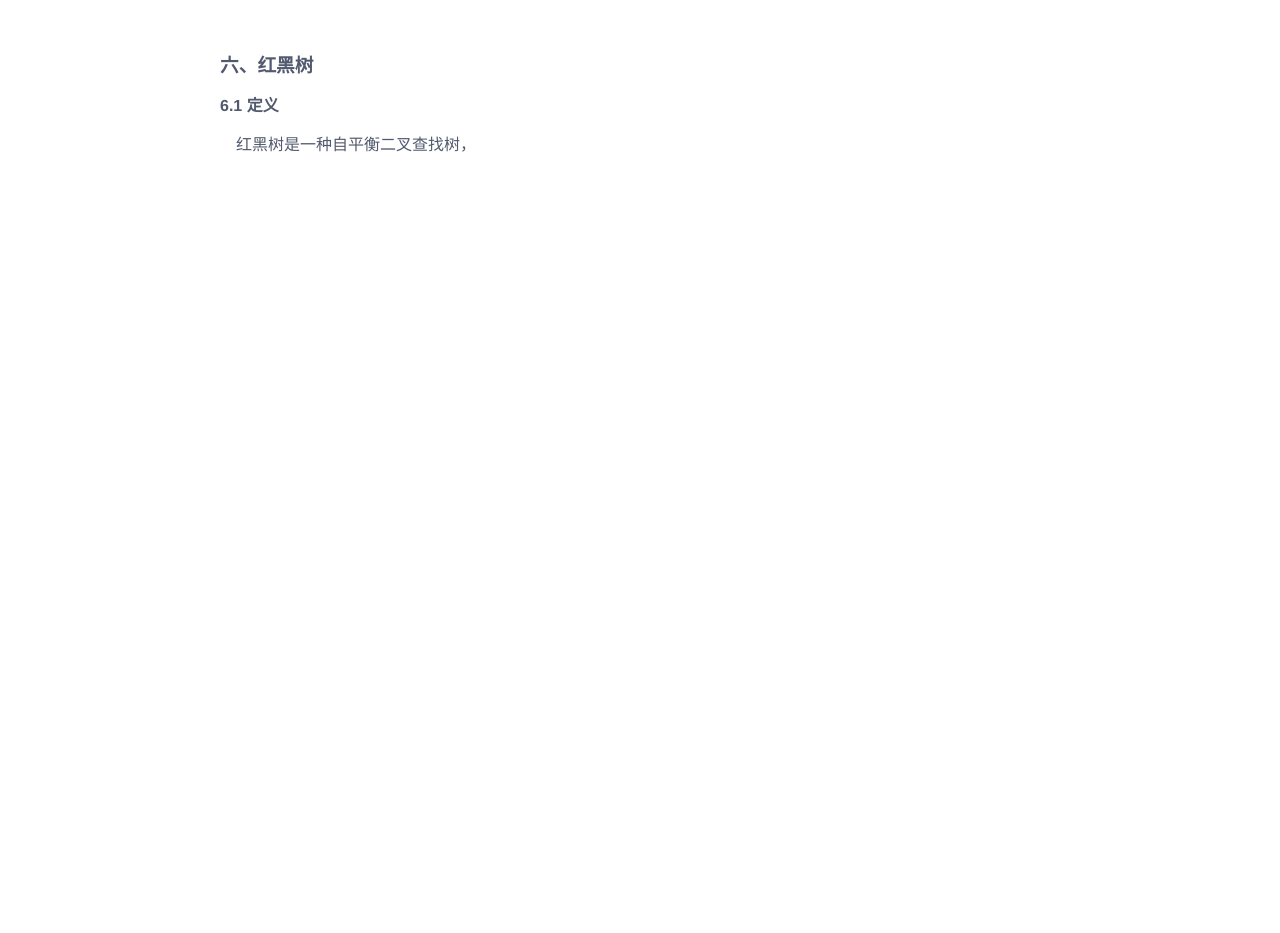
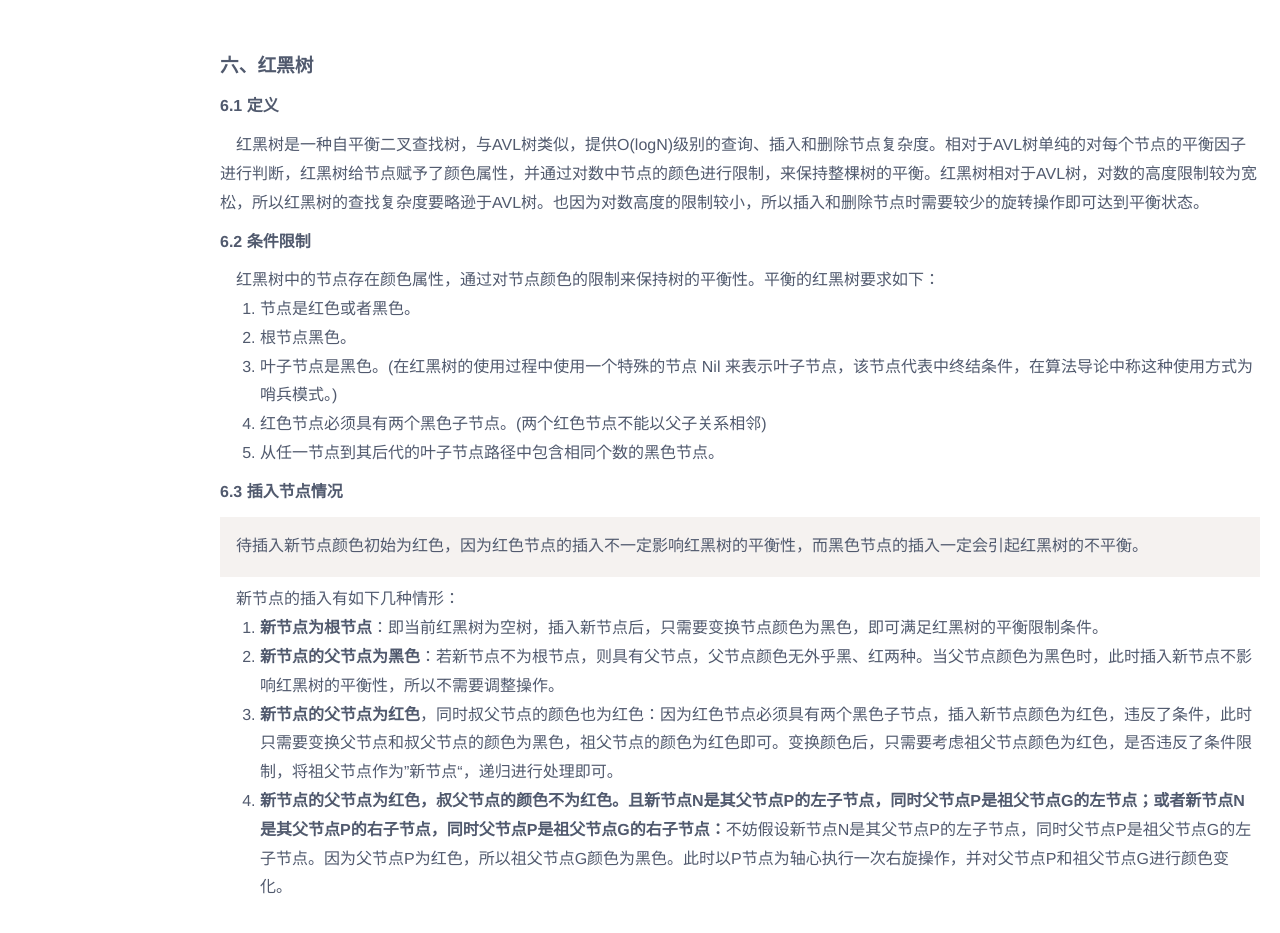
Before and after one commit to lixaviers/suyan-ms, a Vue app: page /#/structure in a window 1280 px wide. Shown: the part 2760-3693 px from the top of the page. Before the commit the page ends 3026 px from the top, so only its background shows below. Built offline with nearby package versions, Linux system fonts and the light colour scheme.

Commit message:
feat:page

```diff
--- a/src/views/page/structure.vue
+++ b/src/views/page/structure.vue
@@ -72,7 +72,28 @@
 <p>&nbsp;</p>
 <h3>六、红黑树</h3>
 <h4>6.1 定义</h4>
-<p>红黑树是一种自平衡二叉查找树，</p>
+<p>红黑树是一种自平衡二叉查找树，与AVL树类似，提供O(logN)级别的查询、插入和删除节点复杂度。相对于AVL树单纯的对每个节点的平衡因子进行判断，红黑树给节点赋予了颜色属性，并通过对数中节点的颜色进行限制，来保持整棵树的平衡。红黑树相对于AVL树，对数的高度限制较为宽松，所以红黑树的查找复杂度要略逊于AVL树。也因为对数高度的限制较小，所以插入和删除节点时需要较少的旋转操作即可达到平衡状态。</p>
+<h4>6.2 条件限制</h4>
+<p>红黑树中的节点存在颜色属性，通过对节点颜色的限制来保持树的平衡性。平衡的红黑树要求如下：</p>
+<ol>
+<li>节点是红色或者黑色。</li>
+<li>根节点黑色。</li>
+<li>叶子节点是黑色。(在红黑树的使用过程中使用一个特殊的节点 Nil 来表示叶子节点，该节点代表中终结条件，在算法导论中称这种使用方式为哨兵模式。)</li>
+<li>红色节点必须具有两个黑色子节点。(两个红色节点不能以父子关系相邻)</li>
+<li>从任一节点到其后代的叶子节点路径中包含相同个数的黑色节点。</li>
+</ol>
+<h4>6.3 插入节点情况</h4>
+<pre class="language-markup"><code>待插入新节点颜色初始为红色，因为红色节点的插入不一定影响红黑树的平衡性，而黑色节点的插入一定会引起红黑树的不平衡。</code></pre>
+<p>新节点的插入有如下几种情形：</p>
+<ol>
+<li><strong>新节点为根节点</strong>：即当前红黑树为空树，插入新节点后，只需要变换节点颜色为黑色，即可满足红黑树的平衡限制条件。</li>
+<li><strong>新节点的父节点为黑色</strong>：若新节点不为根节点，则具有父节点，父节点颜色无外乎黑、红两种。当父节点颜色为黑色时，此时插入新节点不影响红黑树的平衡性，所以不需要调整操作。</li>
+<li><strong>新节点的父节点为红色</strong>，同时叔父节点的颜色也为红色：因为红色节点必须具有两个黑色子节点，插入新节点颜色为红色，违反了条件，此时只需要变换父节点和叔父节点的颜色为黑色，祖父节点的颜色为红色即可。变换颜色后，只需要考虑祖父节点颜色为红色，是否违反了条件限制，将祖父节点作为&rdquo;新节点&ldquo;，递归进行处理即可。</li>
+<li><strong>新节点的父节点为红色，叔父节点的颜色不为红色。且新节点N是其父节点P的左子节点，同时父节点P是祖父节点G的左节点；或者新节点N是其父节点P的右子节点，同时父节点P是祖父节点G的右子节点：</strong>不妨假设新节点N是其父节点P的左子节点，同时父节点P是祖父节点G的左子节点。因为父节点P为红色，所以祖父节点G颜色为黑色。此时以P节点为轴心执行一次右旋操作，并对父节点P和祖父节点G进行颜色变化。</li>
+</ol>
+<p>&nbsp;</p>
+<p>&nbsp;</p>
+<p>&nbsp;</p>
 <p>&nbsp;</p>
 <p>&nbsp;</p>
 <p>&nbsp;</p>
```
Also changed, not shown: src/assets/20210226-152159.png (added).
